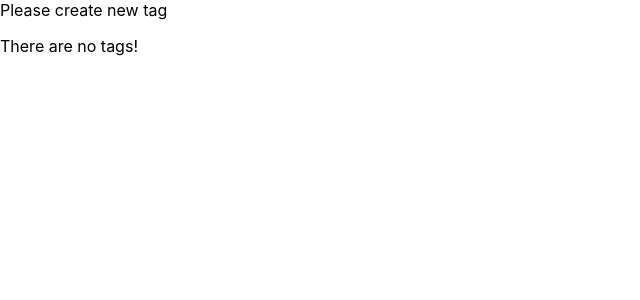
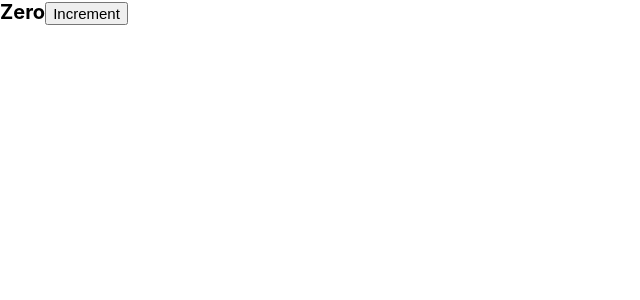
Before and after one commit to sazzlebells/coba-reactjs, a React (Create React App) app: page / in a window 1280 px wide. Shown: the top 300 px of the page, without its empty margins (0-640 px from the left). Built offline with nearby package versions, Linux system fonts and the light colour scheme.

Commit message:
event handler & binding

```diff
--- a/src/components/counter.jsx
+++ b/src/components/counter.jsx
@@ -4,7 +4,7 @@ class Counter extends Component {
     state = {
         count: 0,
         // imgUrl: 'https://picsum.photos/200'
-        tags: [] //fill this, and unfill to see
+        tags: ['tag1', 'tag2', 'tag3']
     };
 
     style = {
@@ -12,19 +12,23 @@ class Counter extends Component {
         fontWeight: "bold",
     };
 
-    renderTags() {
-        if (this.state.tags.length === 0) return <p>There are no tags!</p>;
-        return <ul>
-            {this.state.tags.map(tag => <li key={tag}>{tag}</li>)}
-        </ul>
+    // constructor() {
+    //     super();
+    //     this.handleIncrement = this.handleIncrement.bind(this) //binding event handler cuz event cant access 'this'
+    // }
+
+    handleIncrement = () => {
+        console.log("Increment Clicked", this);
     }
+
     render() {
 
         return (
-            <div>
-                {this.state.tags.length === 0 && 'Please create new tag'}
-                {this.renderTags()}
-            </div>
+            <React.Fragment>
+                {/* <img src={this.state.imgUrl} alt="" /> */}
+                <span style={this.style} className={this.getBadgeClasses()}>{this.formatCount()}</span>
+                <button onClick={this.handleIncrement} style={{ fontSize: 15 }} className="btn btn-secondary btn-sm">Increment</button>
+            </React.Fragment>
         );
     }
 
```
